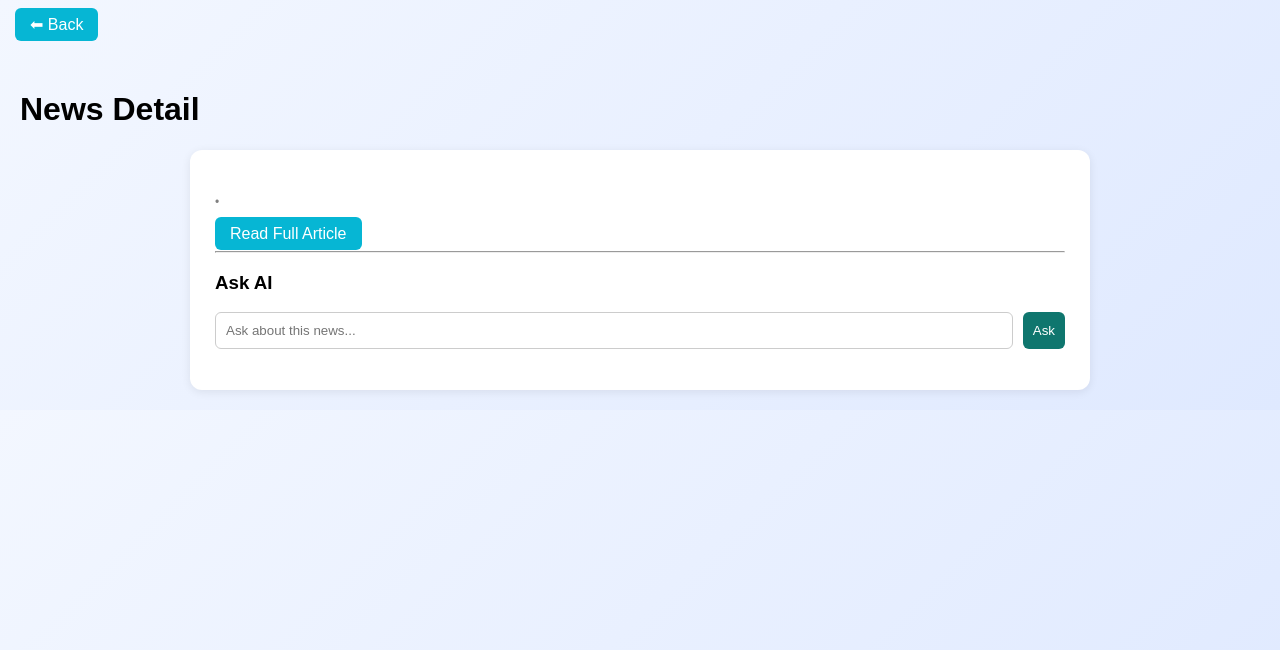
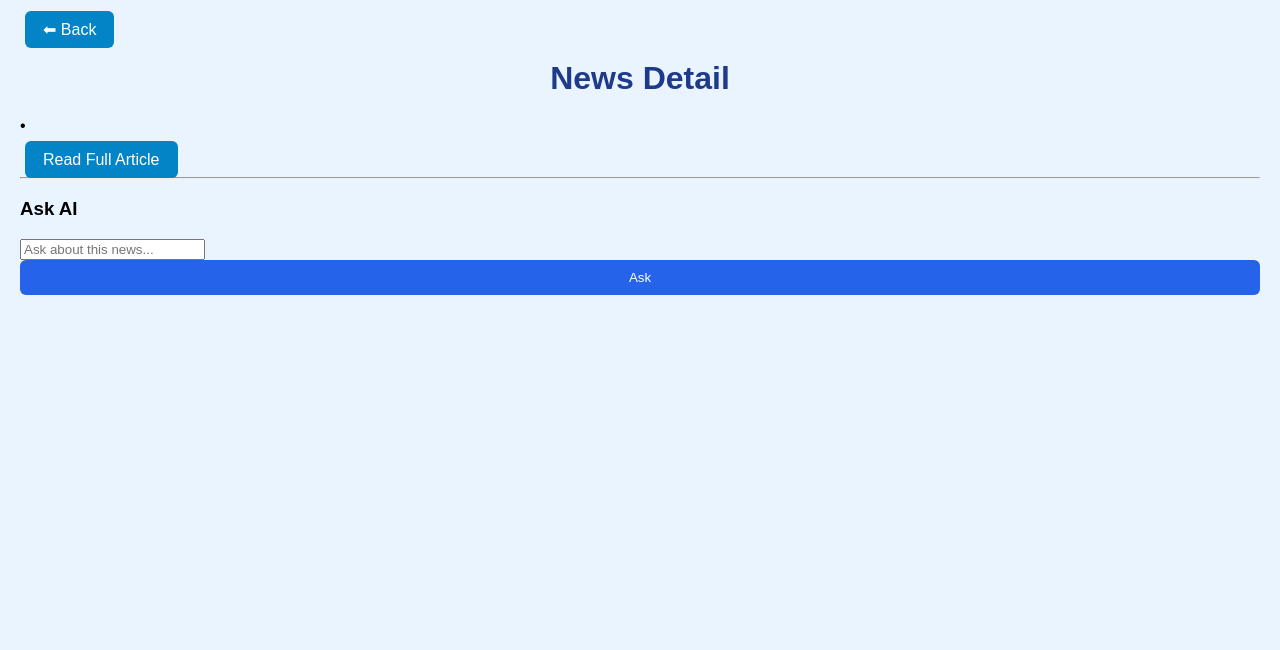
Before and after one commit to AshHole24/fake-news-detection, a Flask app: template templates/news_detail.html in a window 1280 px wide. Shown: the top 650 px of the page. Run offline with Flask 3, Linux system fonts and the light colour scheme; the template is opened without the code that fills it, so the values that code supplies are empty; parts of the project's set-up code (start-up, migrations or seed data) failed here and were passed over.

Commit message:
Update style.css

```diff
--- a/static/style.css
+++ b/static/style.css
@@ -2,99 +2,108 @@ body{
     font-family: Arial;
     margin:0;
     padding:20px;
-    padding-top:70px; /* 🔥 prevent overlap with fixed button */
-    background: linear-gradient(135deg,#f3f7ff,#dfe9ff);
+    background:#eaf4ff; /* 🔥 light blue */
 }
 
-/* FIXED BACK BUTTON */
-.top-bar{
-    position: fixed;
-    top: 15px;
-    left: 15px;
-    z-index: 1000;
+/* HEADING */
+.main-heading{
+    text-align:center;
+    margin-bottom:20px;
+    color:#1e3a8a;
 }
 
-/* BUTTON */
-.news-btn{
-    background:#06b6d4;
-    color:white;
-    padding:8px 15px;
-    border-radius:6px;
-    text-decoration:none;
+/* SPLIT LAYOUT */
+.main-container{
+    display:flex;
+    gap:20px;
 }
 
-/* CONTAINER */
-.container{
-    max-width: 900px;
-    margin: auto;
-}
-
-/* GRID */
-.news-grid{
-    display:grid;
-    grid-template-columns:repeat(auto-fit,minmax(300px,1fr));
-    gap:20px;
-    margin-top:20px;
-}
-
-/* REMOVE BLUE LINK */
-.news-link{
-    text-decoration:none;
-    color:inherit;
-}
-
-/* NEWS CARD */
-.news-card{
-    background:white;
-    padding:15px;
-    border-radius:10px;
-    box-shadow:0 2px 8px rgba(0,0,0,0.05);
-    transition:0.2s;
-}
-
-.news-card:hover{
-    transform:translateY(-4px);
-}
-
-/* META */
-.meta{
-    font-size:12px;
-    color:gray;
-}
-
-/* ARTICLE CARD */
-.article-card{
+/* CARD */
+.card{
     background:white;
     padding:25px;
     border-radius:12px;
     box-shadow:0 2px 10px rgba(0,0,0,0.08);
+    width:100%;
 }
 
-/* CONTENT */
-.content{
-    margin-top:15px;
-    line-height:1.7;
+/* PANELS */
+.left-panel{
+    flex:1;
 }
 
-/* CHAT */
-.chat-box{
+.right-panel{
+    flex:1;
     display:flex;
-    gap:10px;
-    margin-top:10px;
+    flex-direction:column;
+    justify-content:center;
 }
 
-.chat-box input{
-    flex:1;
-    padding:10px;
-    border-radius:6px;
+/* TEXTAREA FIX */
+textarea{
+    width:100%;
+    height:180px; /* bigger */
+    padding:12px;
+    margin:10px 0;
+    border-radius:8px;
     border:1px solid #ccc;
+    box-sizing:border-box;
+    resize:none;
 }
 
+/* BUTTON */
 button{
+    width:100%;
     padding:10px;
+    background:#2563eb;
+    color:white;
     border:none;
-    background:#0f766e;
-    color:white;
     border-radius:6px;
     cursor:pointer;
 }
+
+/* RESULT */
+.result{
+    margin-top:15px;
+}
+
+/* ERROR */
+.error{
+    color:red;
+}
+
+/* CONFIDENCE BAR */
+.bar-container{
+    background:#ddd;
+    border-radius:10px;
+    overflow:hidden;
+    margin-bottom:20px;
+}
+
+.bar{
+    background:#22c55e;
+    color:white;
+    text-align:center;
+    padding:10px;
+}
+
+/* CHART */
+canvas{
+    max-width:300px;
+    margin:auto;
+}
+
+/* BUTTONS CENTER */
+.bottom-buttons{
+    text-align:center;
+    margin-top:20px;
+}
+
+.news-btn{
+    background:#0284c7;
+    color:white;
+    padding:10px 18px;
+    border-radius:6px;
+    text-decoration:none;
+    margin:5px;
+}
```
